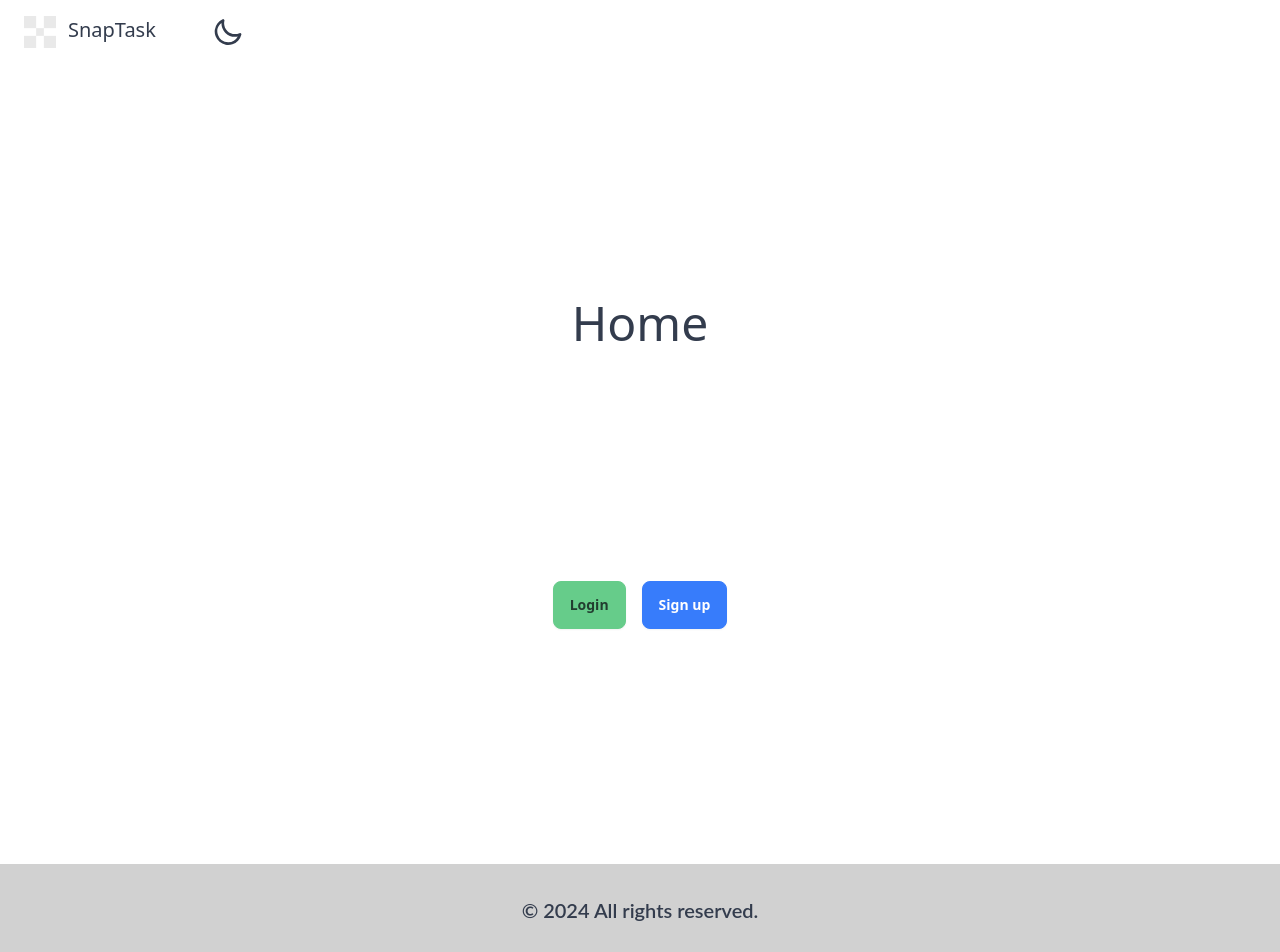
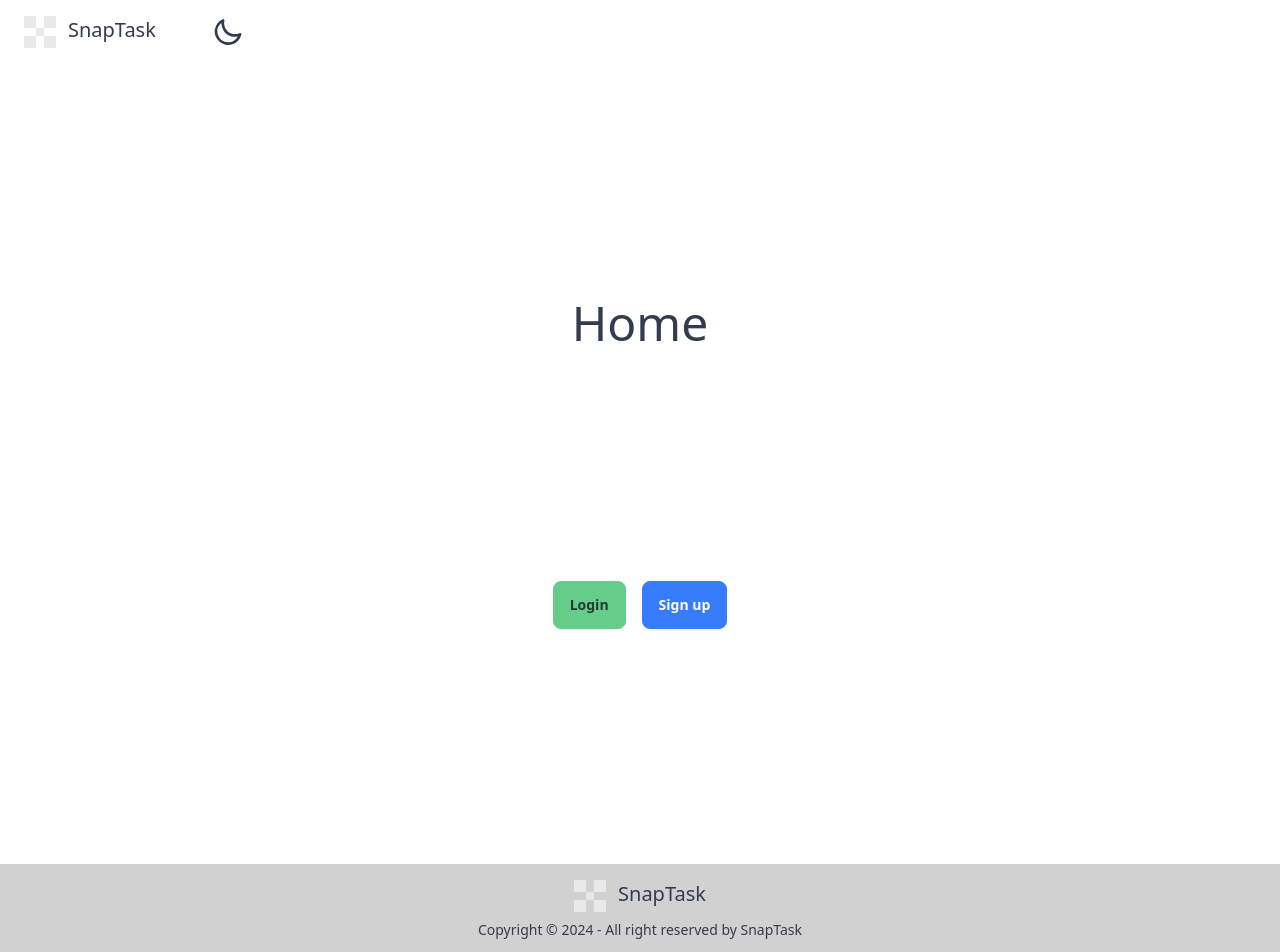
Before and after one commit to SebSchoeneberger/SnapTask-Fe, a React (Vite) app: page / in a window 1280 px wide. Shown: the top 952 px of the page. Built offline with nearby package versions, Linux system fonts and the light colour scheme; no server answers.

Commit message:
Small Footer styling changes, inlcuding logo

```diff
--- a/src/Components/Footer.jsx
+++ b/src/Components/Footer.jsx
@@ -1,7 +1,15 @@
+
+
 export default function Footer() {
   return (
-    <footer className="bg-base-300 gap-6 mx-auto py-8 px-2">
-      <small className="font-semibold sm:text-lg md:text-xl font-[lato]">&copy; {new Date().getFullYear()} All rights reserved.</small>
-    </footer>
+    <footer className="footer footer-center bg-base-300 text-base-content p-4">
+    <aside className="flex flex-col gap-2">
+    <div onClick={() => navigate("/")} className="flex gap-3 align-middle justify-center  hover:cursor-pointer">
+            <img className="w-8" src="src/assets/Logo-white.png" alt="Logo" />
+            <p className="text-xl ">SnapTask</p>
+          </div>
+      <p>Copyright © {new Date().getFullYear()} - All right reserved by SnapTask</p>
+    </aside>
+  </footer>
   );
 }
```
